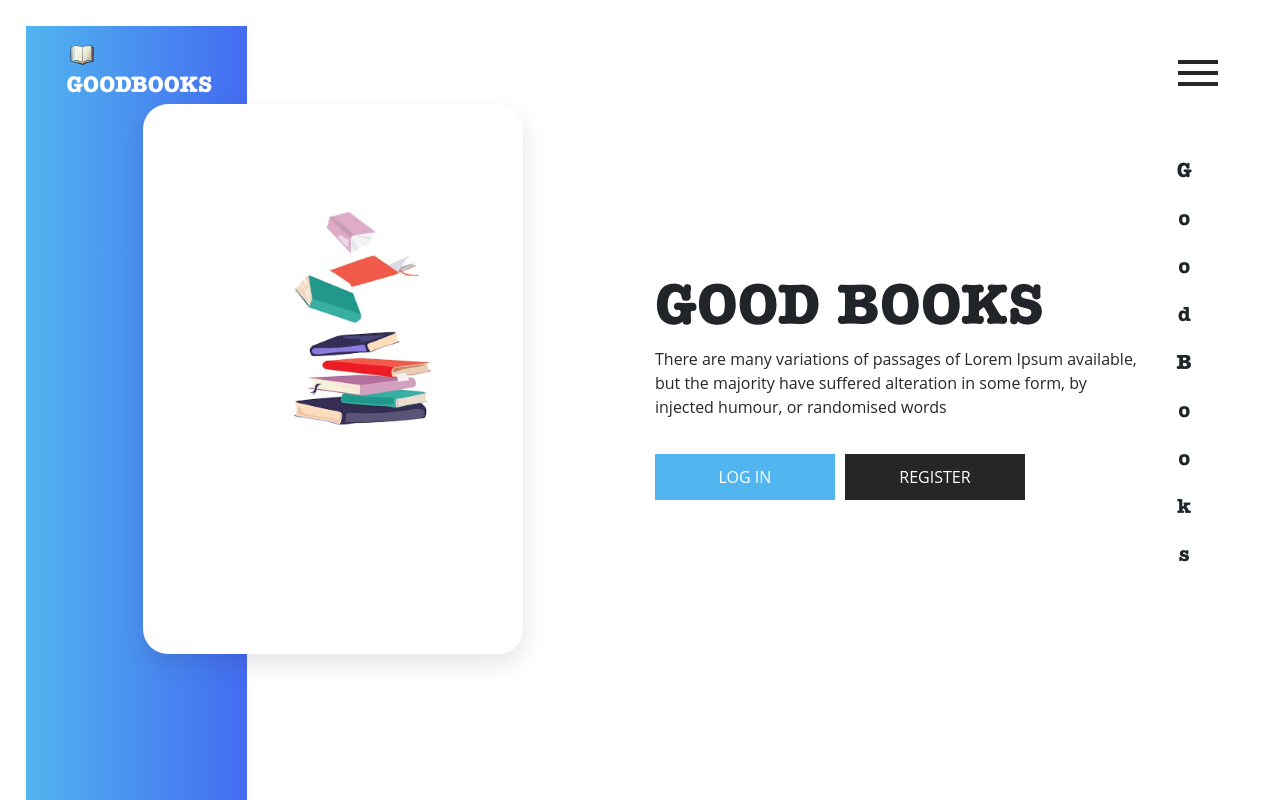
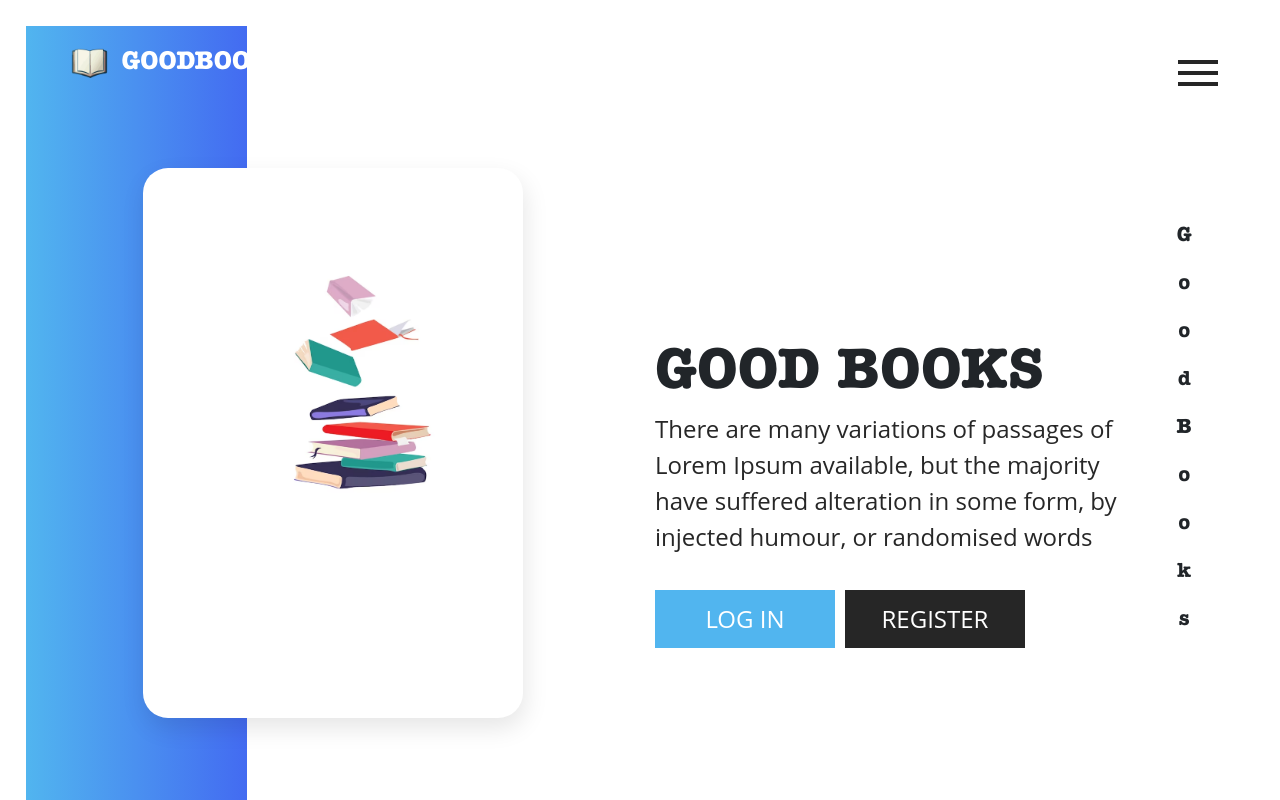
Before and after one commit to sdrankova/books-list, a React (Vite) app in the folder client/: page / in a window 1280 px wide. Shown: the top 800 px of the page. Built offline with nearby package versions, Linux system fonts and the light colour scheme.

Commit message:
changes in styles

```diff
--- a/client/index.html
+++ b/client/index.html
@@ -5,7 +5,7 @@
     <meta name="viewport" content="width=device-width, initial-scale=1.0" />
     <link rel="stylesheet" href="./styles/style.css">
     <link rel="stylesheet" href="/styles/bootstrap.css">
-    <title>GoodBook</title>
+    <title>GoodBooks</title>
   </head>
   <body>
     <div id="root"></div>
--- a/client/public/styles/style.css
+++ b/client/public/styles/style.css
@@ -79,7 +79,7 @@ body {
 }
 
 .hero_area_navigation {
-  height: 2vh;
+  height: 10vh;
 
 }
 
@@ -255,13 +255,15 @@ a:focus {
 }
 
 .navbar-brand img {
-  width: 30px;
+  width: 45px;
   margin-right: 10px;
+  display: inline-block;
+  padding-bottom: 5px;
 }
 
 .navbar-brand span {
   text-transform: uppercase;
-  font-size: 22px;
+  font-size: 25px;
   color: #ffffff;
   margin-top: 5px;
 }
```
Also changed, not shown: client/public/styles/bootstrap.css.
